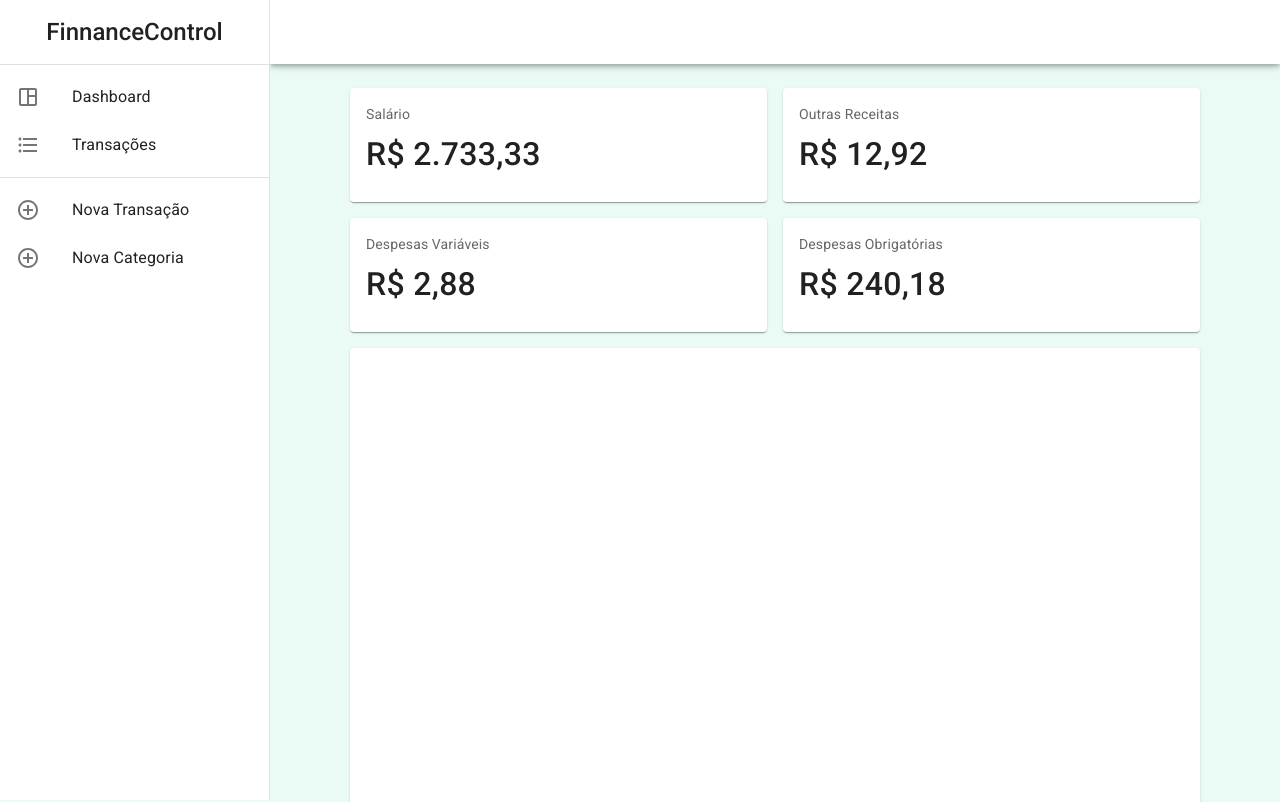
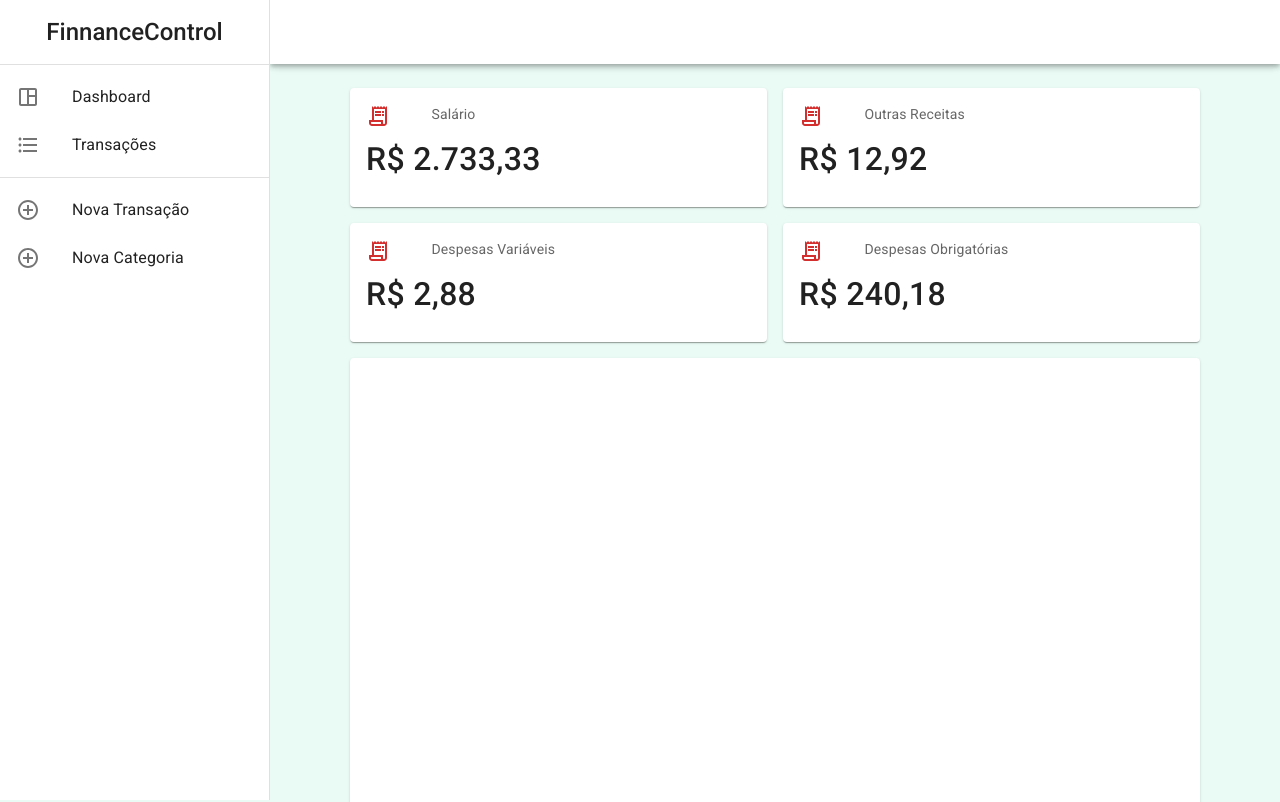
Before and after one commit to Ahosall/finnance-control-frontend, a React (Vite) app: page / in a window 1280 px wide. Shown: the top 802 px of the page. Built offline with nearby package versions, Linux system fonts and the light colour scheme.

Commit message:
load category type in component to display transaction type icon

```diff
--- a/src/components/Category.tsx
+++ b/src/components/Category.tsx
@@ -1,17 +1,33 @@
-import { Card, CardContent, Typography } from "@mui/material";
+import { Card, CardContent, Grid2 as Grid, Typography } from "@mui/material";
+
+import {
+  PaidOutlined as IncomeIcon,
+  ReceiptLongOutlined as ExpenseIcon,
+} from "@mui/icons-material";
 
 interface Props {
   name: string;
   total: number;
+  type: "INCOME" | "EXPENSE";
 }
 
-const Category = ({ name, total }: Props) => {
+const Category = ({ name, total, type }: Props) => {
   return (
     <Card sx={{ width: "100%" }}>
       <CardContent>
-        <Typography gutterBottom sx={{ color: "text.secondary", fontSize: 14 }}>
-          {name}
-        </Typography>
+        <Grid container spacing={1}>
+          <Grid size={2}>
+            {type === "INCOME" ? <IncomeIcon color="success" /> : <ExpenseIcon color="error"/>}
+          </Grid>
+          <Grid size="auto">
+            <Typography
+              gutterBottom
+              sx={{ color: "text.secondary", fontSize: 14 }}
+            >
+              {name}
+            </Typography>
+          </Grid>
+        </Grid>
         <Typography sx={{ fontWeight: 500, fontSize: 32 }} component="div">
           {new Intl.NumberFormat("pt-BR", {
             style: "currency",
```
